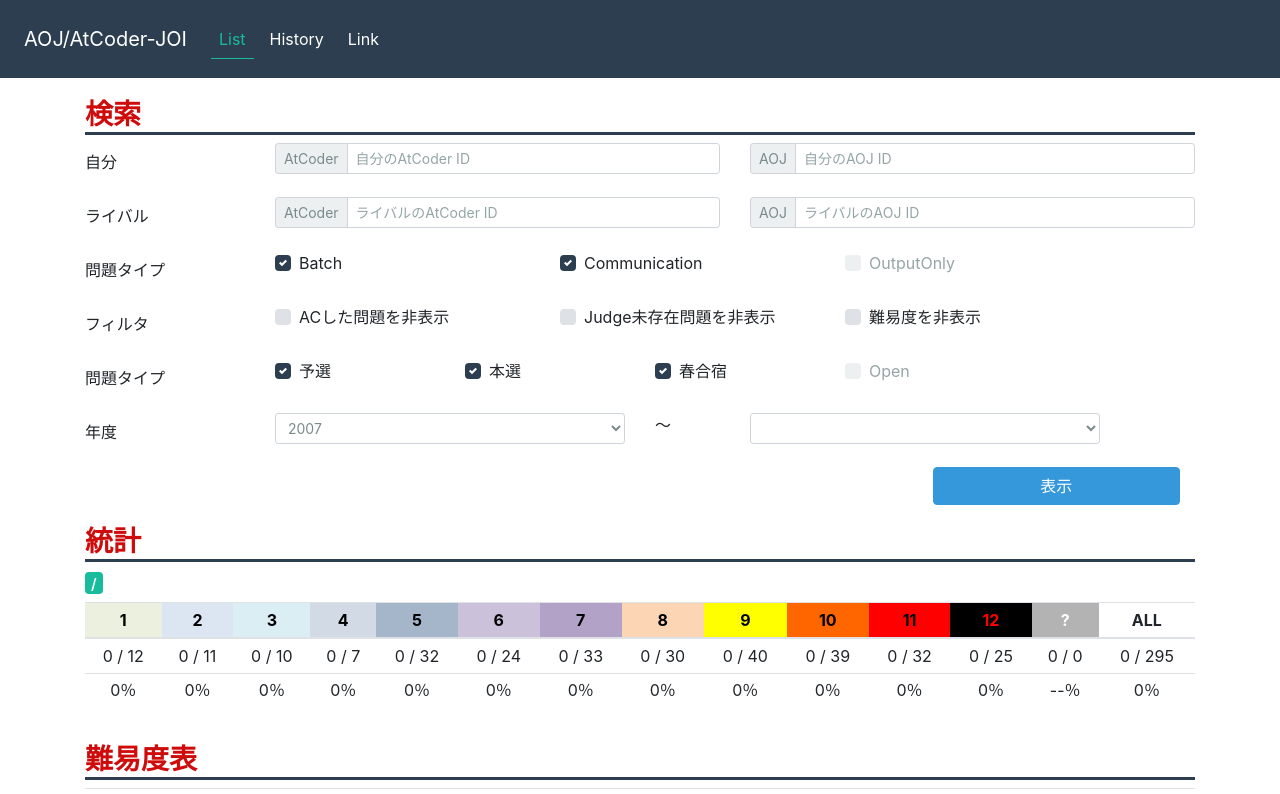
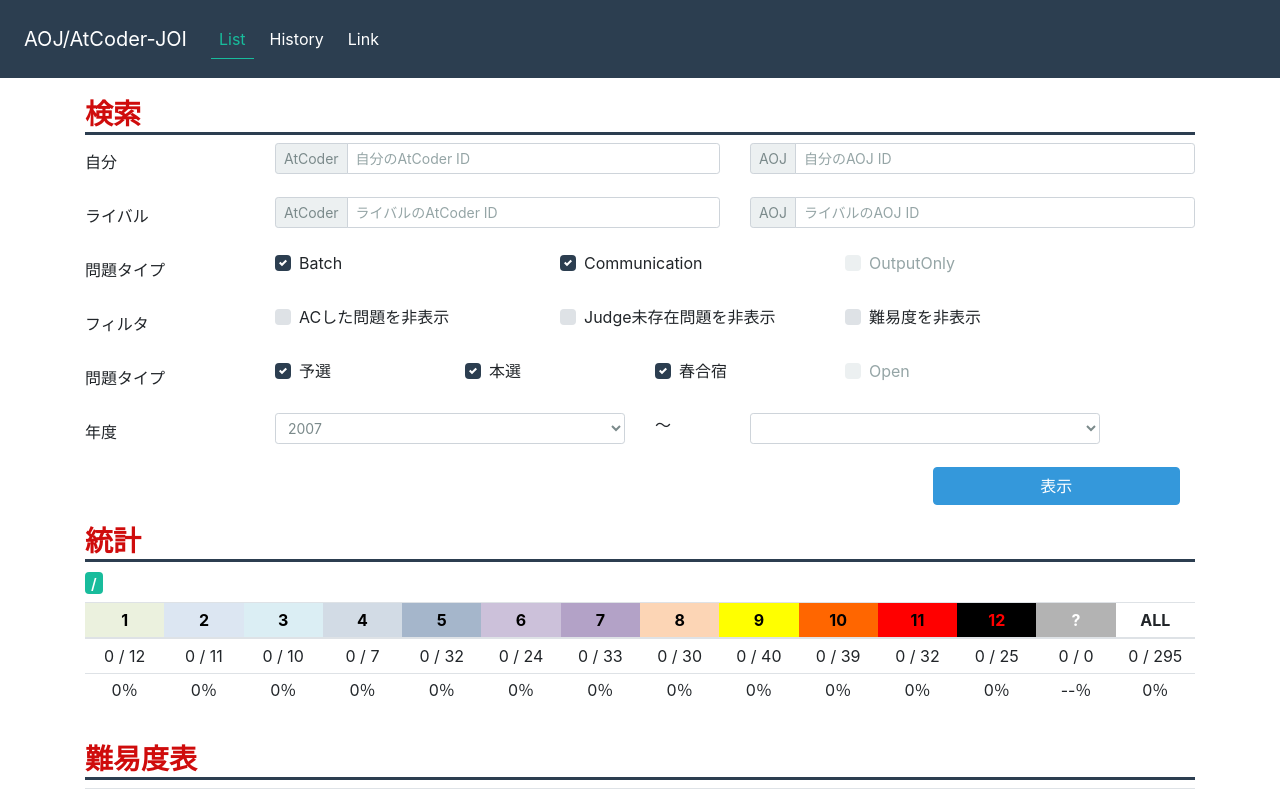
Before and after one commit to Takt29/AOJAtCoder-JOI, a React app: page / in a window 1280 px wide. Shown: the top 794 px of the page. Built offline with nearby package versions, Linux system fonts and the light colour scheme.

Commit message:
統計のセル幅を固定

```diff
--- a/src/components/common/Statistics.jsx
+++ b/src/components/common/Statistics.jsx
@@ -32,7 +32,8 @@ class Statistics extends React.Component {
     }
 
     return (
-      <Table responsive className={styles.self} size='sm'>
+      <div className={styles.self}>
+        <Table responsive className={styles.table} size='sm'>
           <thead>
             <tr>
               {levelList.map(level => (
@@ -62,6 +63,7 @@ class Statistics extends React.Component {
             </tr>
           </tbody>
         </Table>
+      </div>
     )
   }
 }
--- a/src/components/common/Statistics.scss
+++ b/src/components/common/Statistics.scss
@@ -1,5 +1,9 @@
 .self {
+}
+
+.table {
   td {
+    min-width: 4rem;
     text-align: center;
     white-space: nowrap;
   }
```
Lines whose indentation alone changed are shown as unchanged.
